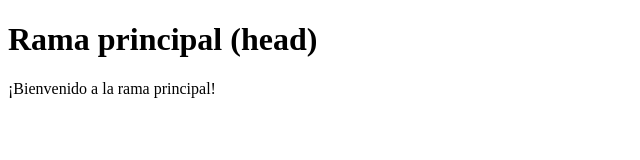
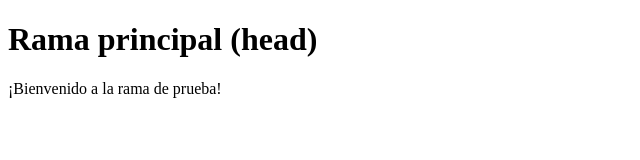
Before and after one commit to AntJZs/git-branches, a plain HTML site: page index.html in a window 1280 px wide. Shown: the full height of the page, 0-640 px from the left. Drawn offline with Linux system fonts and the light colour scheme.

Commit message:
modificado para la rama prueba

```diff
--- a/index.html
+++ b/index.html
@@ -12,6 +12,6 @@
   </head>
   <body>
     <h1>Rama principal (head)</h1>
-    <p>¡Bienvenido a la rama principal!</p>
+    <p>¡Bienvenido a la rama de prueba!</p>
   </body>
 </html>
```
